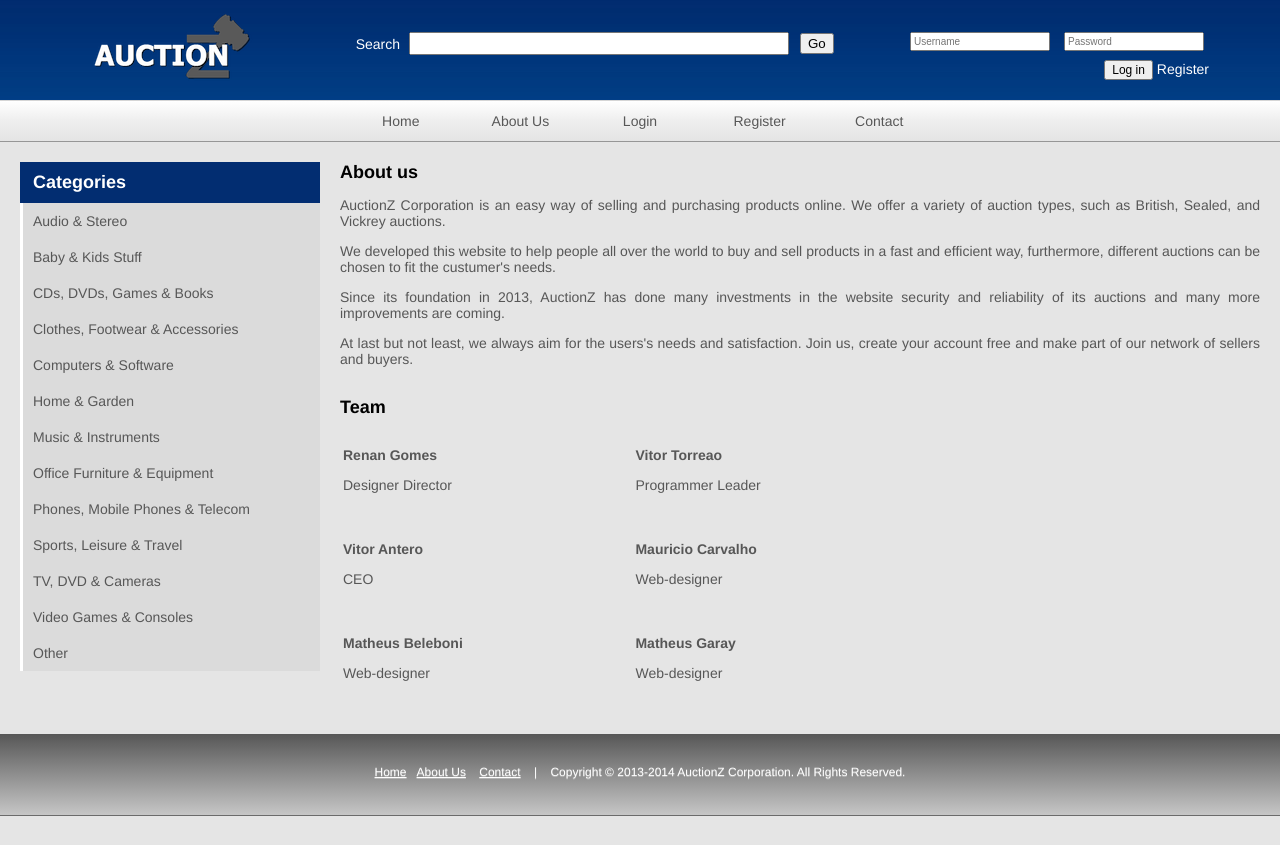
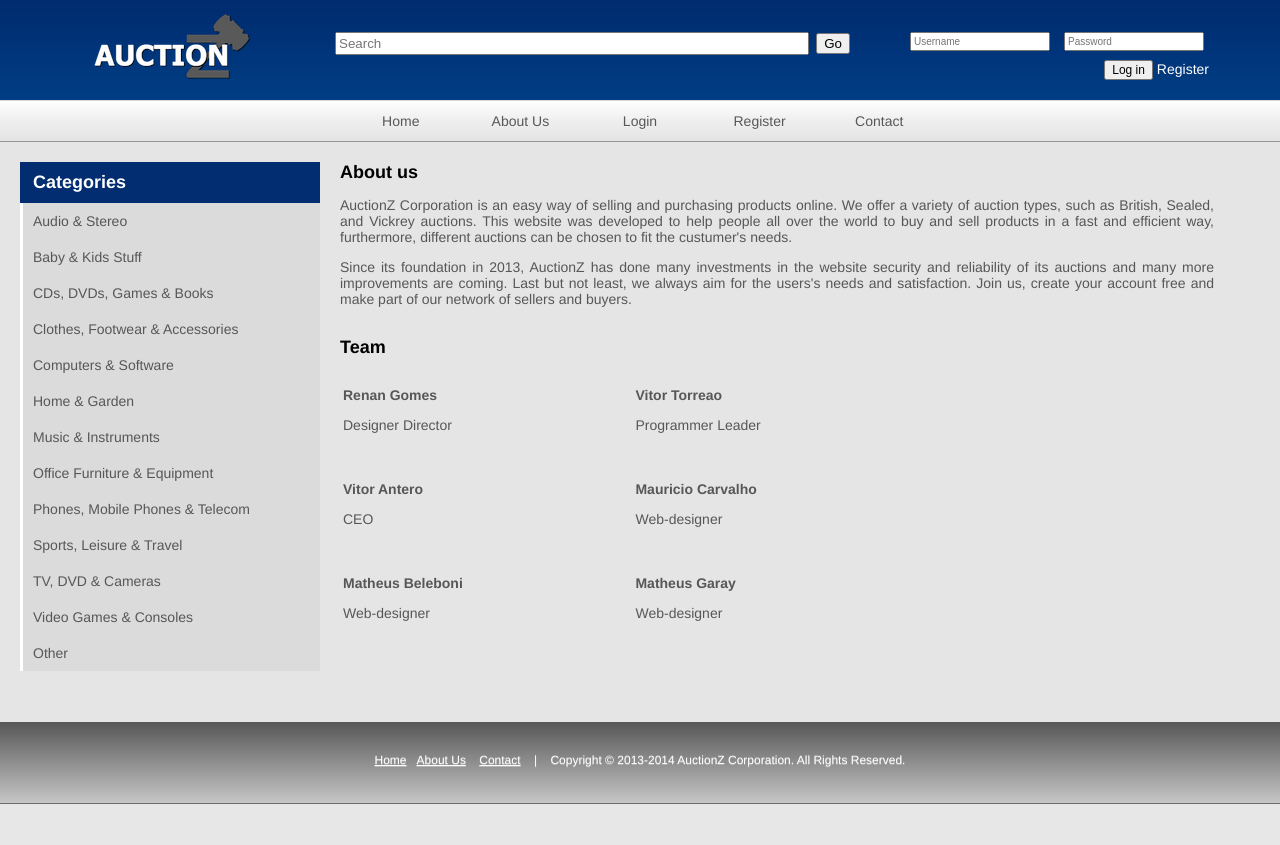
Before and after one commit to matheusgsb/auctions, a Django app: page /about/ in a window 1280 px wide. After the commit the page ends 804 px from the top, so only its background shows below. Run offline with Django 3.2, Linux system fonts and the light colour scheme.

Commit message:
About Us / Search

```diff
--- a/auctions/static/css/style.css
+++ b/auctions/static/css/style.css
@@ -126,6 +126,7 @@ body {
 }
 
 #footer {
+    margin-top: 20px;
 	clear: both;
 	height: 80px;
     background-image: linear-gradient(rgb(88,88,88), #C6C6C6 100%);
@@ -137,8 +138,9 @@ body {
 }
 
 #footer p {
-    height: 100%;
-    margin-top: 30px;
+    height: 57%;
+    margin: 0px;
+    padding-top:30px;
     font-size: 12px;
 }
 
@@ -214,3 +216,7 @@ div.out a:hover {
 #about a:hover {
     color: #022D71;
 }
+
+#about p {
+    width: 95%;
+}
--- a/auctions/templates/about.html
+++ b/auctions/templates/about.html
@@ -4,38 +4,37 @@
 
  <h1> About us </h1>
 
-	<p align="justify">AuctionZ Corporation is an easy way of selling and purchasing products online. We offer a variety of auction types, such as British, Sealed, and Vickrey auctions.</p>
+    <div id="about">
 
-	<p align="justify">We developed this website to help people all over the world to buy and sell products in a fast and efficient way, furthermore, different auctions can be chosen to fit the custumer's needs.</p>
+	<p align="justify">AuctionZ Corporation is an easy way of selling and purchasing products online. We offer a variety of auction types, such as British, Sealed, and Vickrey auctions. This website was developed to help people all over the world to buy and sell products in a fast and efficient way, furthermore, different auctions can be chosen to fit the custumer's needs.</p>
 
-	<p align="justify">Since its foundation in 2013, AuctionZ has done many investments in the website security and reliability of its auctions and many more improvements are coming.</p>
-
-	<p align="justify">At last but not least, we always aim for the users's needs and satisfaction. Join us, create your account free and make part of our network of sellers and buyers.<br><br></p>
+	<p align="justify">Since its foundation in 2013, AuctionZ has done many investments in the website security and reliability of its auctions and many more improvements are coming. Last but not least, we always aim for the users's needs and satisfaction. Join us, create your account free and make part of our network of sellers and buyers.<br><br></p>
 
 	<h1>Team</h1>
 
-    <table width="600" id="about">
+    <table width="600">
         <tr>
-            <td><b><p><a href="mailto:a@a.com">Renan Gomes</a></p></b>
+            <td><b><p><a href="mailto:rgp1g13@soton.ac.uk">Renan Gomes</a></p></b>
                 <p>Designer Director<br><br></p></td>
-            <td><b><p><a href="mailto:a@a.com">Vitor Torreao</a></p></b>
+            <td><b><p><a href="mailto:vdat1g13@soton.ac.uk">Vitor Torreao</a></p></b>
                 <p>Programmer Leader<br><br></p></td>
         </tr>
         <tr>
-            <td><b><p><a href="mailto:a@a.com">Vitor Antero</a></p></b>
+            <td><b><p><a href="mailto:vadm1g13@soton.ac.uk">Vitor Antero</a></p></b>
                 <p>CEO<br><br></p></td>
-            <td><b><p><a href="mailto:a@a.com">Mauricio Carvalho</a></p></b>
+            <td><b><p><a href="mailto:mgdc1g13@soton.ac.uk">Mauricio Carvalho</a></p></b>
                 <p>Web-designer<br><br></p></td>
         </tr>
         <tr>
-            <td><b><p><a href="mailto:a@a.com">Matheus Beleboni</a></p></b>
+            <td><b><p><a href="mailto:mgsb1g13@soton.ac.uk">Matheus Beleboni</a></p></b>
                 <p>Web-designer<br><br></p></td>
-            <td><b><p><a href="mailto:a@a.com">Matheus Garay</a></p></b>
+            <td><b><p><a href="mailto:mgt1g13@asoton.ac.uk">Matheus Garay</a></p></b>
                 <p>Web-designer<br><br></p>
             </td>
         </tr>
 
     </table>
+    </div>
 
 
 {% endblock %}
--- a/auctions/templates/base.html
+++ b/auctions/templates/base.html
@@ -20,9 +20,8 @@
 						<form method="post" action="/search/">{% csrf_token %}
 							<table style="width: 100%;">
 								<tr>
-									<td width="70" align="right"> <text> Search </text> </td>
-									<td><input class="input-text" type="text" id="term" name="term" style="width:95%;"/></td>
-									<td width="50" align="left"><input type="submit" value="Go" class=/> </td>
+									<td><input placeholder="Search" class="input-text" type="text" id="term" name="term" style="width:100%;"/></td>
+									<td width="50" align="left"><input type="submit" value="Go" style="float:right;"/> </td>
 								</tr>
                                 <tr><td>&nbsp;</td></tr>
 							</table>
```
